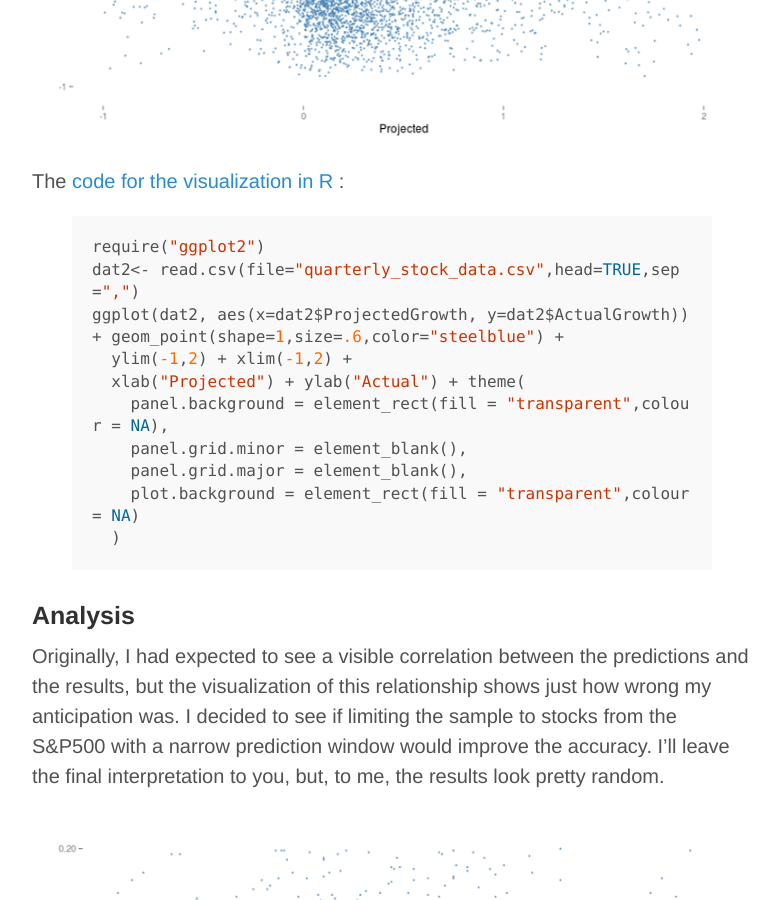
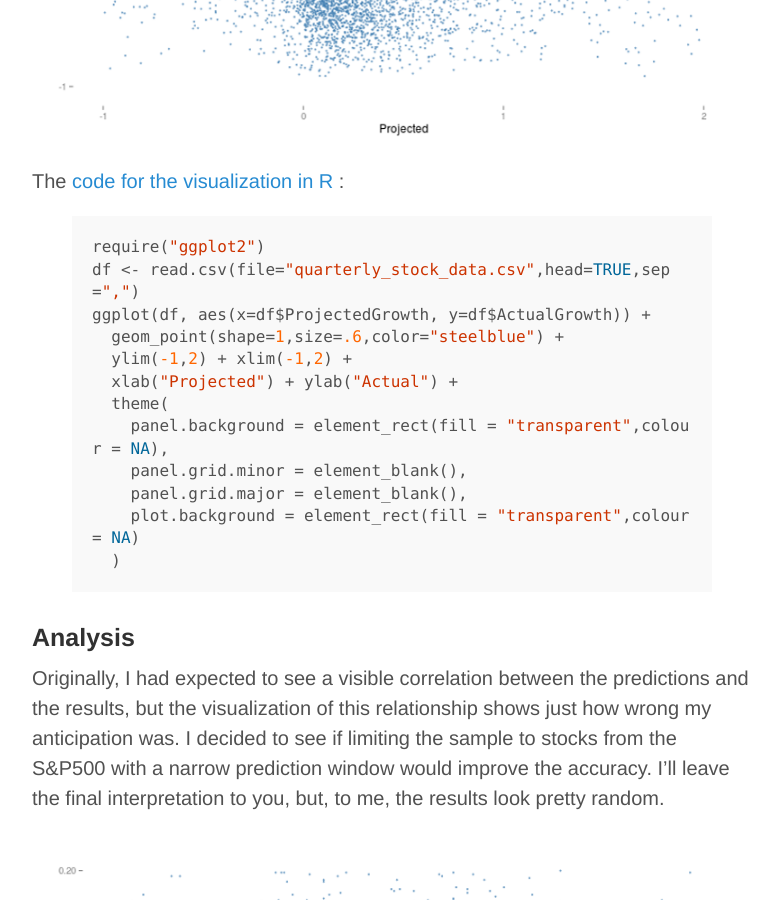
Before and after one commit to jonathanmann/jonathanmann.github.io, a Jekyll site: the page built from _posts/2015-07-13-price-targets-poor-predictor.md, in a window 1280 px wide and 900 px high, scrolled down 756 px. Shown: the whole window, without its empty margins (248-1027 px from the left). Built offline with Jekyll 4.4.1, drawn with Linux system fonts in a browser that asks for light colours.

Commit message:
update R code in targets post

```diff
--- a/_posts/2015-07-13-price-targets-poor-predictor.md
+++ b/_posts/2015-07-13-price-targets-poor-predictor.md
@@ -11,14 +11,16 @@ In order to determine the relationship between consensus price targes and stock
 
 ![price_target_accuracy](http://jonathanmann.github.io/public/img/price_target_accuracy.png)
 
-The [code for the visualization in R](https://github.com/jonathanmann/blog_examples/blob/master/price_target_accuracy_in_R/price_target_accuracy.R) :
+The [code for the visualization in R](https://github.com/jonathanmann/blog_examples/blob/master/R/price_target_accuracy/price_target_accuracy.R) :
 
 {% highlight r %}
 require("ggplot2")
-dat2<- read.csv(file="quarterly_stock_data.csv",head=TRUE,sep=",")
-ggplot(dat2, aes(x=dat2$ProjectedGrowth, y=dat2$ActualGrowth)) + geom_point(shape=1,size=.6,color="steelblue") +
+df <- read.csv(file="quarterly_stock_data.csv",head=TRUE,sep=",")
+ggplot(df, aes(x=df$ProjectedGrowth, y=df$ActualGrowth)) +
+  geom_point(shape=1,size=.6,color="steelblue") +
   ylim(-1,2) + xlim(-1,2) +
-  xlab("Projected") + ylab("Actual") + theme(
+  xlab("Projected") + ylab("Actual") +
+  theme(
     panel.background = element_rect(fill = "transparent",colour = NA),
     panel.grid.minor = element_blank(),
     panel.grid.major = element_blank(),
```
